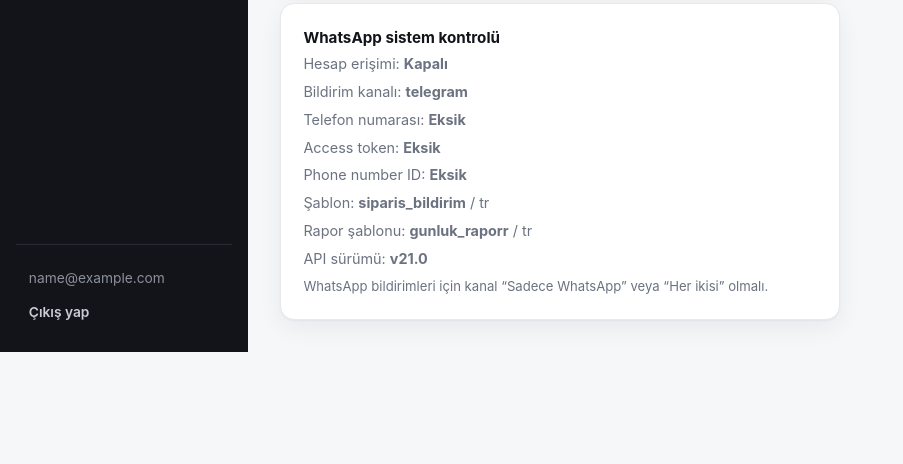
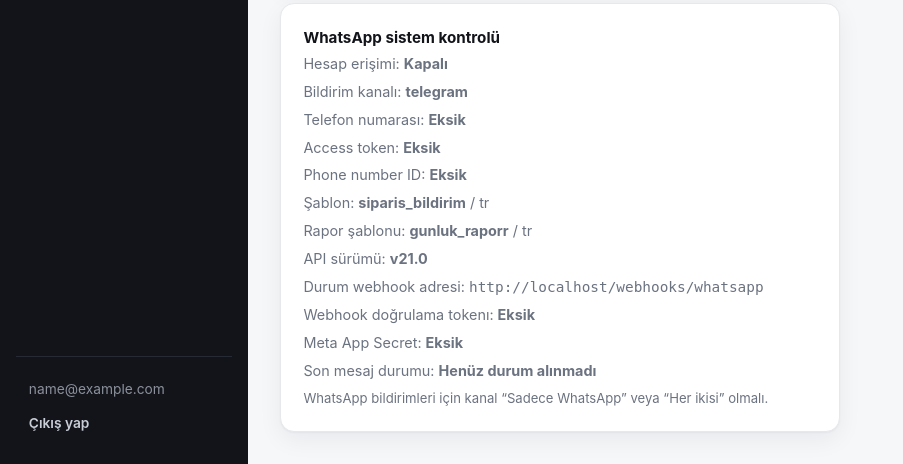
Before and after one commit to canakboyraz/siparisgeldi, a Flask app: page /panel/whatsapp in a window 1280 px wide. Shown: the part 647-1111 px from the top of the page, without its empty margins (0-903 px from the left). Before the commit the page ends 999 px from the top, so only its background shows below. Run offline with Flask 3, Linux system fonts and the light colour scheme; the visitor is signed in with stand-in values (Sample User, id 1); data that the repository does not hold is empty.

Commit message:
WhatsApp sablon durum takibini iyilestir

```diff
--- a/app.py
+++ b/app.py
@@ -17,6 +17,10 @@ def _ensure_schema():
         stmts = [
             "ALTER TABLE users ADD COLUMN IF NOT EXISTS whatsapp_number VARCHAR(30)",
             "ALTER TABLE users ADD COLUMN IF NOT EXISTS notification_channel VARCHAR(20) DEFAULT 'telegram'",
+            "ALTER TABLE users ADD COLUMN IF NOT EXISTS whatsapp_last_status VARCHAR(30)",
+            "ALTER TABLE users ADD COLUMN IF NOT EXISTS whatsapp_last_status_at TIMESTAMP",
+            "ALTER TABLE users ADD COLUMN IF NOT EXISTS whatsapp_last_message_id VARCHAR(200)",
+            "ALTER TABLE users ADD COLUMN IF NOT EXISTS whatsapp_last_error VARCHAR(300)",
             "ALTER TABLE users ADD COLUMN IF NOT EXISTS order_popup_sound_enabled BOOLEAN DEFAULT FALSE",
             "ALTER TABLE users ADD COLUMN IF NOT EXISTS order_popup_sound VARCHAR(20) DEFAULT 'classic'",
             "ALTER TABLE users ADD COLUMN IF NOT EXISTS feature_whatsapp BOOLEAN DEFAULT FALSE",
@@ -59,6 +63,14 @@ def _ensure_schema():
                 stmts.append("ALTER TABLE users ADD COLUMN whatsapp_number VARCHAR(30)")
             if "notification_channel" not in user_cols:
                 stmts.append("ALTER TABLE users ADD COLUMN notification_channel VARCHAR(20) DEFAULT 'telegram'")
+            if "whatsapp_last_status" not in user_cols:
+                stmts.append("ALTER TABLE users ADD COLUMN whatsapp_last_status VARCHAR(30)")
+            if "whatsapp_last_status_at" not in user_cols:
+                stmts.append("ALTER TABLE users ADD COLUMN whatsapp_last_status_at DATETIME")
+            if "whatsapp_last_message_id" not in user_cols:
+                stmts.append("ALTER TABLE users ADD COLUMN whatsapp_last_message_id VARCHAR(200)")
+            if "whatsapp_last_error" not in user_cols:
+                stmts.append("ALTER TABLE users ADD COLUMN whatsapp_last_error VARCHAR(300)")
             if "order_popup_sound_enabled" not in user_cols:
                 stmts.append("ALTER TABLE users ADD COLUMN order_popup_sound_enabled BOOLEAN DEFAULT FALSE")
             if "order_popup_sound" not in user_cols:
--- a/config.py
+++ b/config.py
@@ -82,6 +82,8 @@ class Config:
     # WhatsApp (Meta Cloud API). Değerler Meta Business/Developers'tan alınır.
     WHATSAPP_ACCESS_TOKEN   = os.environ.get("WHATSAPP_ACCESS_TOKEN", "")
     WHATSAPP_PHONE_NUMBER_ID = os.environ.get("WHATSAPP_PHONE_NUMBER_ID", "")
+    WHATSAPP_WEBHOOK_VERIFY_TOKEN = os.environ.get("WHATSAPP_WEBHOOK_VERIFY_TOKEN", "")
+    WHATSAPP_APP_SECRET      = os.environ.get("WHATSAPP_APP_SECRET", "")
     WHATSAPP_API_VERSION    = os.environ.get("WHATSAPP_API_VERSION", "v21.0")
     # Proaktif bildirim için Meta onaylı utility şablonu
     WHATSAPP_TEMPLATE_NAME  = os.environ.get("WHATSAPP_TEMPLATE_NAME", "siparis_bildirim")
--- a/models.py
+++ b/models.py
@@ -33,6 +33,10 @@ class User(UserMixin, db.Model):
     # WhatsApp (Meta Cloud API) ve kanal tercihi
     whatsapp_number     = db.Column(db.String(30))
     notification_channel = db.Column(db.String(20), default="telegram")  # telegram | whatsapp | both
+    whatsapp_last_status = db.Column(db.String(30))
+    whatsapp_last_status_at = db.Column(db.DateTime)
+    whatsapp_last_message_id = db.Column(db.String(200))
+    whatsapp_last_error = db.Column(db.String(300))
     order_popup_sound_enabled = db.Column(db.Boolean, default=False)
     order_popup_sound = db.Column(db.String(20), default="classic")
 
--- a/notifications/whatsapp.py
+++ b/notifications/whatsapp.py
@@ -32,7 +32,7 @@ def _normalize_msisdn(number: str) -> str:
 def send_template(to: str, template_name: str, lang: str, params: list,
                   token: str, phone_number_id: str, version: str = "v21.0"):
     """Onaylı şablon mesajı gönderir. params = body değişkenleri (sıralı liste).
-    (ok: bool, hata: str|None) döner."""
+    (ok: bool, hata veya Meta message_id) döner."""
     if not token or not phone_number_id:
         return False, "WhatsApp yapılandırması eksik (token/phone_number_id)"
     to = _normalize_msisdn(to)
@@ -99,7 +99,7 @@ def _post(body: dict, token: str, phone_number_id: str, version: str):
             f"template={template or '-'} to_last4={recipient[-4:] or '-'} "
             f"message_id={message_id or '-'}"
         )
-        return True, None
+        return True, message_id or None
     except requests.exceptions.RequestException as e:
         print(f"[WHATSAPP HATA] {e}")
         return False, str(e)[:300]
--- a/routes/dashboard.py
+++ b/routes/dashboard.py
@@ -10,7 +10,7 @@ import pytz
 from extensions import db
 from models import Integration, Order
 from integrations import getir, hepsiburada as hb, migros, trendyol_marketplace as tmp, trendyolgo as tgo, yemeksepeti as ys
-from notifications.dispatcher import send_to_user
+from notifications.dispatcher import send_to_user, record_whatsapp_result
 from utils import platform_label, status_label
 
 dashboard_bp = Blueprint("dashboard", __name__)
@@ -135,6 +135,12 @@ def connect_whatsapp():
         "report_template": cfg.get("WHATSAPP_REPORT_TEMPLATE_NAME", "gunluk_raporr"),
         "language": cfg.get("WHATSAPP_TEMPLATE_LANG", "tr"),
         "version": cfg.get("WHATSAPP_API_VERSION", "v21.0"),
+        "webhook_url": url_for("webhooks.whatsapp_status_webhook", _external=True),
+        "webhook_verify_token": bool(cfg.get("WHATSAPP_WEBHOOK_VERIFY_TOKEN")),
+        "app_secret": bool(cfg.get("WHATSAPP_APP_SECRET")),
+        "last_status": current_user.whatsapp_last_status or "",
+        "last_status_at": current_user.whatsapp_last_status_at,
+        "last_error": current_user.whatsapp_last_error or "",
     }
     return render_template(
         "dashboard/connect_whatsapp.html",
@@ -170,14 +176,36 @@ def test_whatsapp():
         flash("WhatsApp numarası veya sistem yapılandırması eksik.", "warning")
         return redirect(url_for("dashboard.connect_whatsapp"))
     ver = cfg.get("WHATSAPP_API_VERSION", "v21.0")
-    ok, err = whatsapp.send_template(
+    ok, result = whatsapp.send_template(
         num, cfg.get("WHATSAPP_TEMPLATE_NAME", "siparis_bildirim"),
         cfg.get("WHATSAPP_TEMPLATE_LANG", "tr"),
         ["Test bildirimi", "TEST-001", "Örnek ürün x1", "0,00 ₺"], tok, pnid, ver)
-    if not ok:
-        ok, err2 = whatsapp.send_text(num, "🔔 Test — WhatsApp bildirimlerin çalışıyor! (SiparişGeldi)", tok, pnid, ver)
-        err = None if ok else (err or err2)
-    flash("✅ WhatsApp test mesajı gönderildi." if ok else f"⚠️ Gönderilemedi: {err}",
+    if ok:
+        record_whatsapp_result(
+            current_user,
+            "accepted",
+            message_id=result if isinstance(result, str) and result.startswith("wamid.") else None,
+        )
+    else:
+        template_error = result
+        ok, fallback_result = whatsapp.send_text(
+            num,
+            "🔔 Test — WhatsApp bildirimlerin çalışıyor! (SiparişGeldi)",
+            tok,
+            pnid,
+            ver,
+        )
+        if ok:
+            result = fallback_result
+            record_whatsapp_result(
+                current_user,
+                "accepted",
+                message_id=result if isinstance(result, str) and result.startswith("wamid.") else None,
+            )
+        else:
+            result = f"{template_error} | Serbest metin: {fallback_result}"
+            record_whatsapp_result(current_user, "failed", error=result)
+    flash("✅ WhatsApp test mesajı gönderildi." if ok else f"⚠️ Gönderilemedi: {result}",
           "success" if ok else "warning")
     return redirect(url_for("dashboard.connect_whatsapp"))
 
@@ -203,7 +231,7 @@ def test_whatsapp_report():
     if not (num and tok and pnid):
         flash("WhatsApp numarası veya sistem yapılandırması eksik.", "warning")
         return redirect(url_for("dashboard.connect_whatsapp"))
-    ok, err = whatsapp.send_template(
+    ok, result = whatsapp.send_template(
         num,
         template,
         lang,
@@ -216,7 +244,15 @@ def test_whatsapp_report():
         pnid,
         cfg.get("WHATSAPP_API_VERSION", "v21.0"),
     )
-    flash("✅ WhatsApp rapor test mesajı gönderildi." if ok else f"⚠️ Rapor şablonu gönderilemedi: {err}",
+    if ok:
+        record_whatsapp_result(
+            current_user,
+            "accepted",
+            message_id=result if isinstance(result, str) and result.startswith("wamid.") else None,
+        )
+    else:
+        record_whatsapp_result(current_user, "failed", error=result)
+    flash("✅ WhatsApp rapor test mesajı gönderildi." if ok else f"⚠️ Rapor şablonu gönderilemedi: {result}",
           "success" if ok else "warning")
     return redirect(url_for("dashboard.connect_whatsapp"))
 
@@ -2658,12 +2694,34 @@ def send_test_notification():
                 cfg.get("WHATSAPP_TEMPLATE_LANG", "tr"),
                 ["Test bildirimi", "TEST-001", "Örnek ürün x1", "0,00 ₺"], tok, pnid, ver)
             if ok:
+                record_whatsapp_result(
+                    current_user,
+                    "accepted",
+                    message_id=err if isinstance(err, str) and err.startswith("wamid.") else None,
+                )
                 results.append("WhatsApp ✅ (şablon)")
             else:
                 ok2, err2 = whatsapp.send_text(num, wa_text, tok, pnid, ver)
-                results.append("WhatsApp ✅ (serbest metin)" if ok2
-                               else f"WhatsApp ❌ ({err or err2})")
+                if ok2:
+                    record_whatsapp_result(
+                        current_user,
+                        "accepted",
+                        message_id=err2 if isinstance(err2, str) and err2.startswith("wamid.") else None,
+                    )
+                    results.append("WhatsApp ✅ (serbest metin)")
+                else:
+                    record_whatsapp_result(
+                        current_user,
+                        "failed",
+                        error=f"{err or 'Şablon hatası'} | Serbest metin: {err2}",
+                    )
+                    results.append(f"WhatsApp ❌ ({err or err2})")
         else:
+            record_whatsapp_result(
+                current_user,
+                "skipped",
+                error="WhatsApp numarası veya credential eksik",
+            )
             results.append("WhatsApp ⏭ (numara/credential eksik)")
 
     flash("Test sonucu: " + (" · ".join(results) if results else "kanal ayarlı değil"), "info")
--- a/templates/dashboard/connect_whatsapp.html
+++ b/templates/dashboard/connect_whatsapp.html
@@ -66,6 +66,18 @@
     <div>Şablon: <b>{{ whatsapp_status.template }}</b> / {{ whatsapp_status.language }}</div>
     <div>Rapor şablonu: <b>{{ whatsapp_status.report_template }}</b> / {{ whatsapp_status.language }}</div>
     <div>API sürümü: <b>{{ whatsapp_status.version }}</b></div>
+    <div>Durum webhook adresi: <code>{{ whatsapp_status.webhook_url }}</code></div>
+    <div>Webhook doğrulama tokenı: <b>{{ "Tanımlı" if whatsapp_status.webhook_verify_token else "Eksik" }}</b></div>
+    <div>Meta App Secret: <b>{{ "Tanımlı" if whatsapp_status.app_secret else "Eksik" }}</b></div>
+    <div>Son mesaj durumu:
+      <b>{{ whatsapp_status.last_status or "Henüz durum alınmadı" }}</b>
+      {% if whatsapp_status.last_status_at %}
+      <span>({{ whatsapp_status.last_status_at.strftime('%d.%m.%Y %H:%M') }})</span>
+      {% endif %}
+    </div>
+    {% if whatsapp_status.last_error %}
+    <div style="color:var(--red)">Son hata: <b>{{ whatsapp_status.last_error }}</b></div>
+    {% endif %}
   </div>
   {% if whatsapp_status.channel not in ["whatsapp", "both"] %}
   <p class="hint" style="margin-bottom:0">WhatsApp bildirimleri için kanal “Sadece WhatsApp” veya “Her ikisi” olmalı.</p>
```
Also changed, not shown: notifications/dispatcher.py (+32 -4 lines), routes/webhooks.py (+100 -0 lines), 1 other file.
